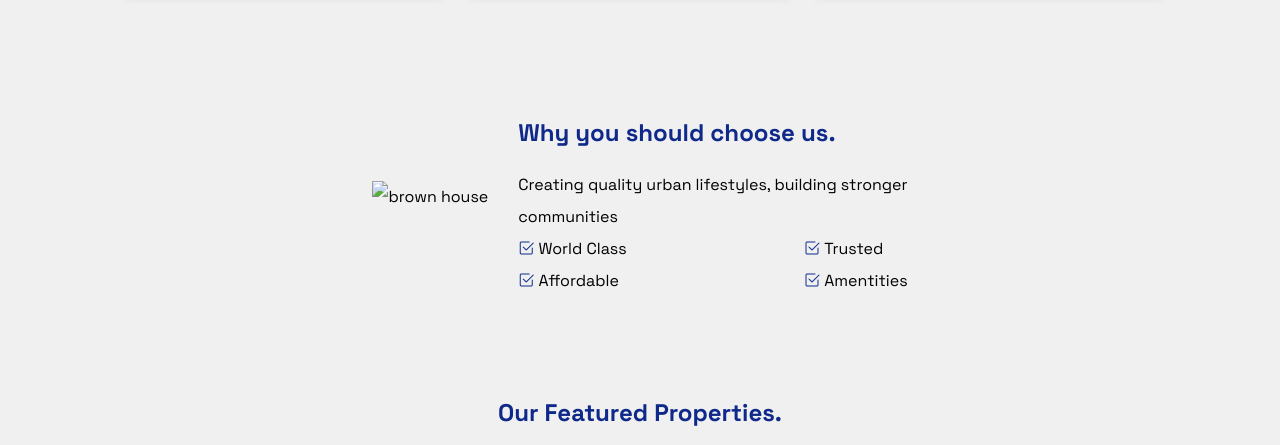
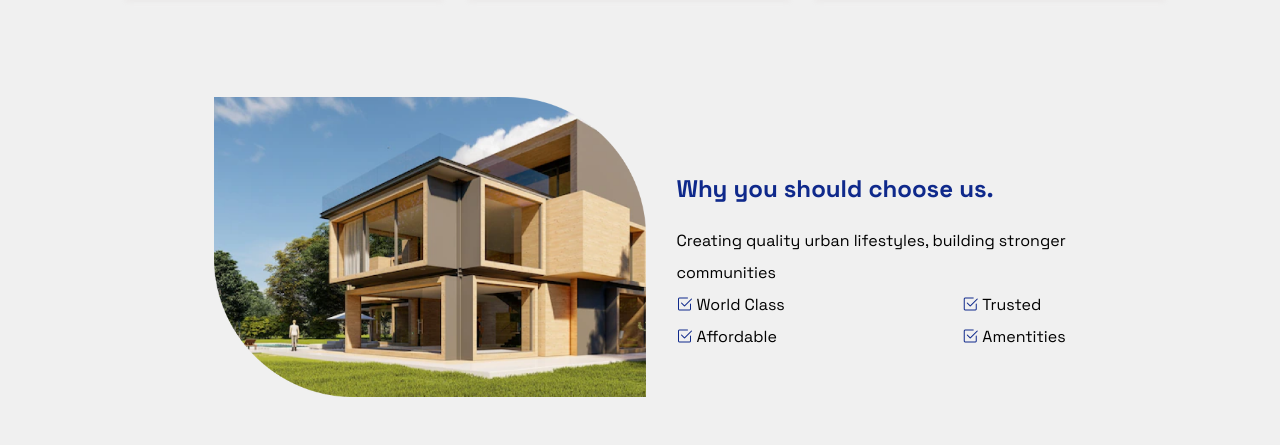
Before and after one commit to kangzy-fix/week1projects, a plain HTML site: page index.html in a window 1280 px wide. Shown: the part 1222-1667 px from the top of the page. Drawn offline with nearby package versions, Linux system fonts and the light colour scheme; a web font is replaced by a local one.

Commit message:
space img

```diff
--- a/index.html
+++ b/index.html
@@ -115,7 +115,7 @@
         </div>
         <div class="choose">
             <div class="choose-info image3 ">
-                <img src="images/image2.png" alt="brown house">
+                <img src="images/image 2.png" alt="brown house">
             </div>
             <div class="choose-info">
                 <h2>Why you should choose us.</h2>
```
